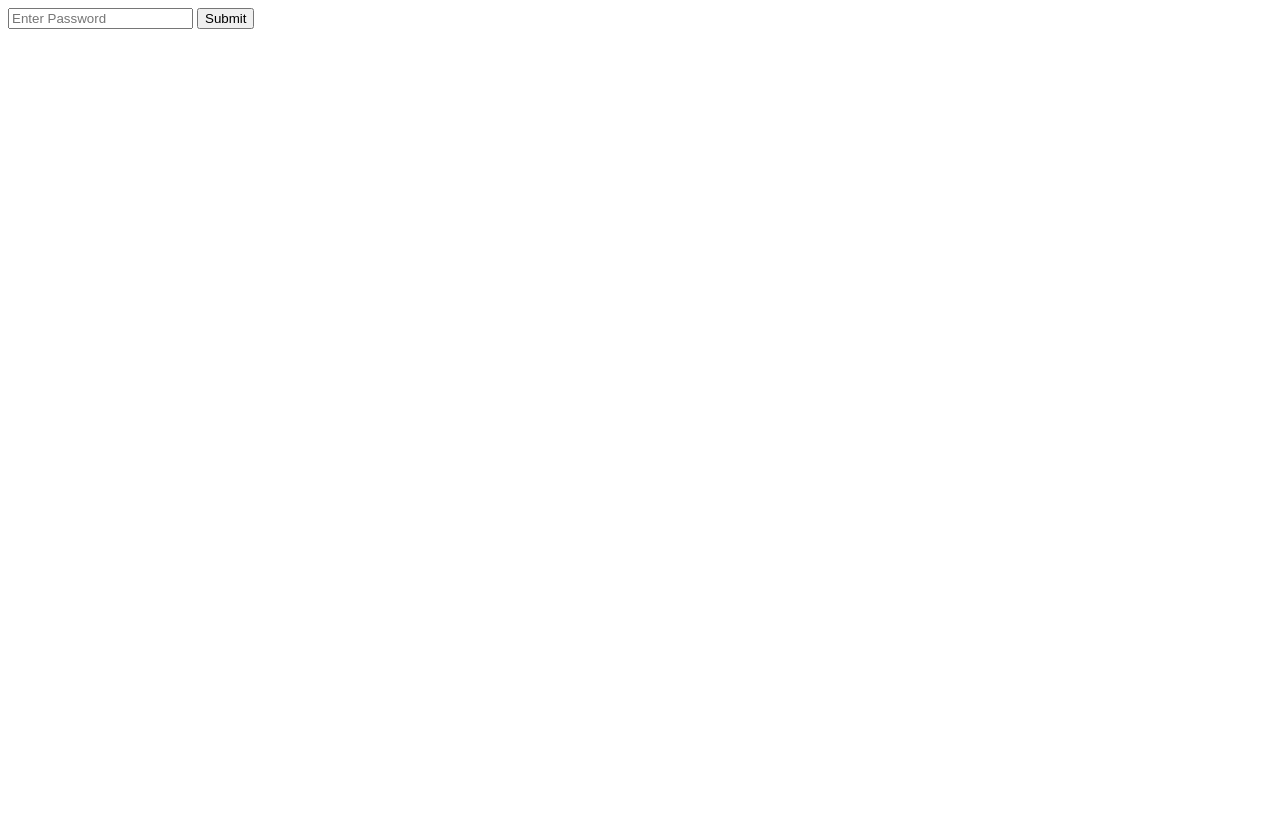
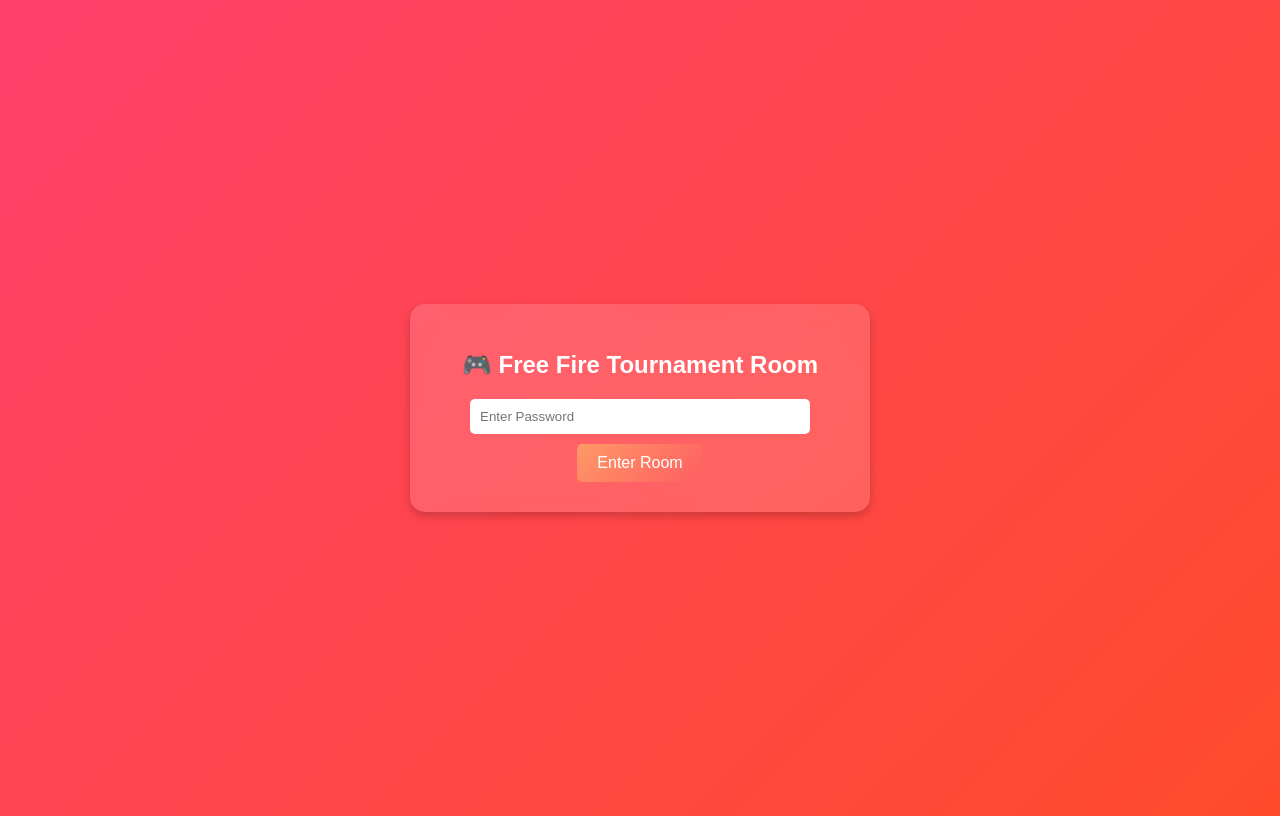
Before and after one commit to ankitzro/Tournament-, a plain HTML site: page index.html in a window 1280 px wide. Drawn offline with Linux system fonts and the light colour scheme.

Commit message:
Update index.html

```diff
--- a/index.html
+++ b/index.html
@@ -1,21 +1,98 @@
+<!DOCTYPE html>
+<html lang="en">
+<head>
+    <meta charset="UTF-8">
+    <meta name="viewport" content="width=device-width, initial-scale=1.0">
+    <title>Free Fire Tournament Room</title>
+    <style>
+        /* Modern Gradient Background */
+        body {
+            font-family: 'Arial', sans-serif;
+            background: linear-gradient(135deg, #ff416c, #ff4b2b);
+            height: 100vh;
+            display: flex;
+            align-items: center;
+            justify-content: center;
+            text-align: center;
+            color: white;
+        }
+
+        /* Main Container */
+        .container {
+            background: rgba(255, 255, 255, 0.15);
+            padding: 30px;
+            border-radius: 15px;
+            box-shadow: 0 4px 10px rgba(0, 0, 0, 0.2);
+            backdrop-filter: blur(10px);
+            max-width: 400px;
+            width: 90%;
+        }
+
+        /* Stylish Headings */
+        h1 {
+            font-size: 24px;
+            margin-bottom: 20px;
+        }
+
+        h2 {
+            font-size: 20px;
+            margin: 10px 0;
+        }
+
+        /* Input Field */
+        input {
+            width: 80%;
+            padding: 10px;
+            border-radius: 5px;
+            border: none;
+            margin-bottom: 10px;
+        }
+
+        /* Modern Button */
+        button {
+            padding: 10px 20px;
+            border: none;
+            background: linear-gradient(135deg, #ff9966, #ff5e62);
+            color: white;
+            font-size: 16px;
+            cursor: pointer;
+            border-radius: 5px;
+            transition: 0.3s;
+        }
+
+        button:hover {
+            background: linear-gradient(135deg, #ff5e62, #ff9966);
+        }
+
+        /* Hide content initially */
+        .hidden {
+            display: none;
+        }
+    </style>
+</head>
+<body>
+    <div class="container">
+        <h1>🎮 Free Fire Tournament Room</h1>
+        <div id="login">
+            <input type="password" id="password" placeholder="Enter Password">
+            <button onclick="checkPassword()">Enter Room</button>
+        </div>
+        <div id="content" class="hidden">
+            <h2>🔥 Room ID: <span id="room-id">12345678</span></h2>
+            <h2>🔑 Password: <span id="room-password">ABCD</span></h2>
+        </div>
+    </div>
+
     <script>
         function checkPassword() {
             var password = document.getElementById("password").value;
-    if (password === "yourpassword") {
+            if (password === "freefire123") {
                 document.getElementById("content").style.display = "block";
                 document.getElementById("login").style.display = "none";
             } else {
-        alert("Incorrect Password!");
+                alert("❌ Incorrect Password! Try Again.");
             }
         }
     </script>
-
-<div id="login">
-    <input type="password" id="password" placeholder="Enter Password">
-    <button onclick="checkPassword()">Submit</button>
-</div>
-
-<div id="content" style="display:none;">
-    <h2>Room ID: 12345678</h2>
-    <h2>Password: ABCD</h2>
-</div>
+</body>
+</html>
```
Lines whose indentation alone changed are shown as unchanged.
